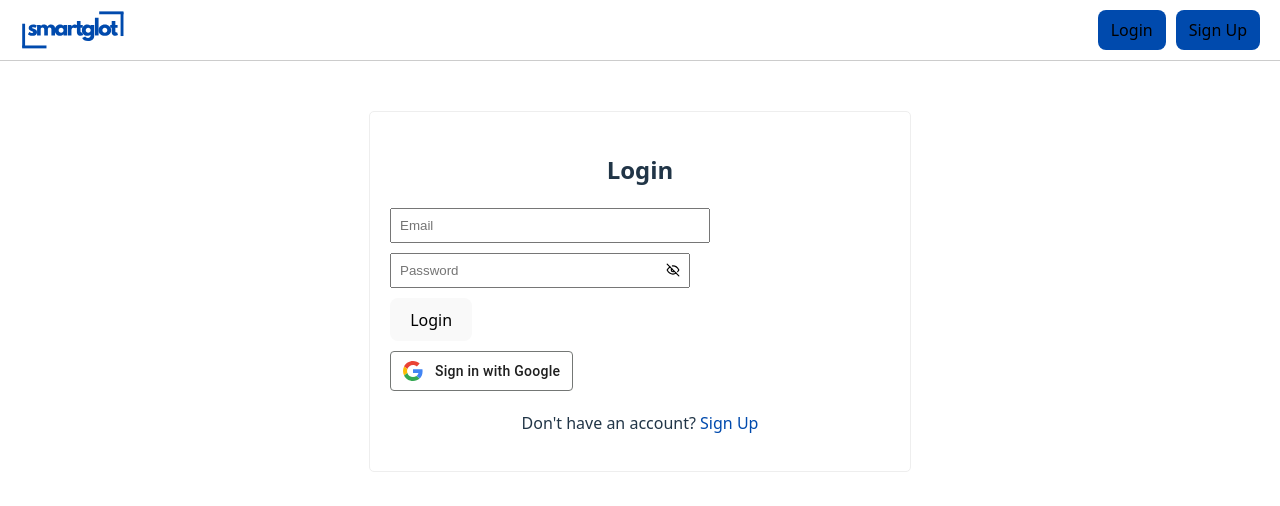
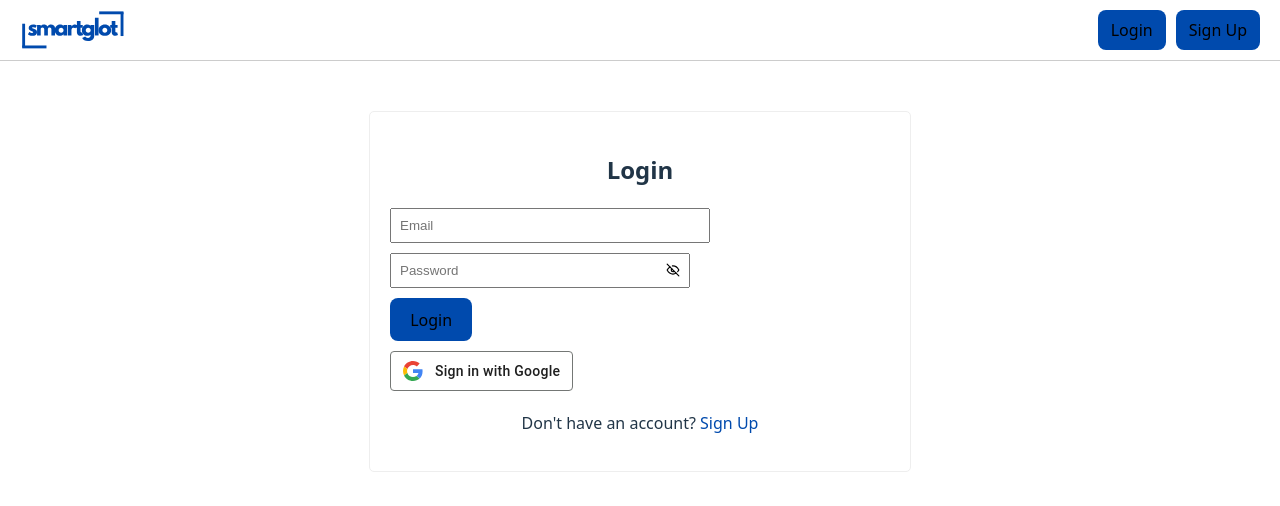
Before and after one commit to classmixer/smartglot, a React (Vite) app in the folder smartglot-react/: page /auth in a window 1280 px wide. Shown: the top 506 px of the page. Built offline with nearby package versions, Linux system fonts and the light colour scheme; no server answers.

Commit message:
Chore:firebase.json 수정

```diff
--- a/smartglot-react/src/pages/AuthPage.jsx
+++ b/smartglot-react/src/pages/AuthPage.jsx
@@ -217,7 +217,11 @@ function AuthPage() {
           />
         )}
 
-        <button type="submit" disabled={authLoading}>
+        <button
+          type="submit"
+          disabled={authLoading}
+          style={{ backgroundColor: '#004aad' }}
+        >
           {isLoginMode ? 'Login' : 'Sign Up'}
         </button>
 
```
Also changed, not shown: 1 other file (tests, documents, lock files or other folders).
